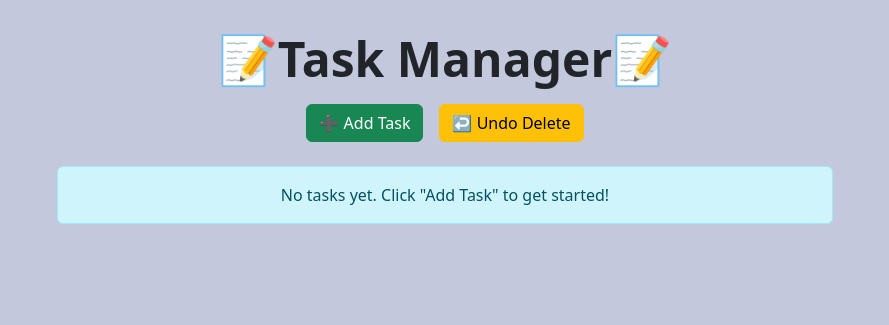
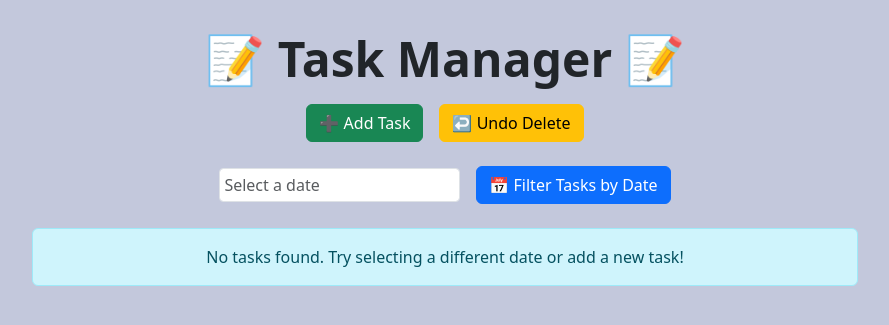
Before and after one commit to SAILATHA-284/Task-Manager, a Flask app: page / in a window 1280 px wide. Shown: the top 325 px of the page, without its empty margins (195-1084 px from the left). Run offline with Flask 3, Linux system fonts and the light colour scheme.

Commit message:
Added filter by date

```diff
--- a/app.py
+++ b/app.py
@@ -1,6 +1,8 @@
 from flask import Flask, render_template,request,redirect,url_for,flash
 from models import db,Task
 from structures import TaskL,Undo,TaskSet,PriorityTaskQueue
+from datetime import datetime
+
 
 app=Flask(__name__)
 app.secret_key="secretsuper123"
@@ -23,8 +25,13 @@ def setup():
         task_set.add(t.title)
 
 @app.route('/')
+@app.route('/')
 def index():
-    tasks = Task.query.all()
+    filter_date = request.args.get('date')
+    if filter_date:
+        tasks = Task.query.filter_by(date=filter_date).all()
+    else:
+        tasks = Task.query.all()
 
     priority_queue.clear()
     for task in tasks:
@@ -33,17 +40,19 @@ def index():
     sorted_tasks = priority_queue.get_all()
     return render_template('index.html', tasks=sorted_tasks)
 
+
 @app.route('/add',methods=['GET','POST'])
 def add_task():
     if request.method=='POST':
         title=request.form['title']
         description=request.form['description']
         priority = request.form['priority']
+        task_date = datetime.strptime(request.form['date'], "%Y-%m-%d").date()
 
         if not task_set.add(title):
             flash("task title must be unique!")
             return redirect(url_for('add_task'))
-        task=Task(title=title,description=description,priority=priority)
+        task=Task(title=title,description=description,priority=priority,date=task_date)
         db.session.add(task)
         db.session.commit()
 
--- a/models.py
+++ b/models.py
@@ -1,4 +1,5 @@
 from flask_sqlalchemy import SQLAlchemy
+from datetime import date
 
 db= SQLAlchemy()
 
@@ -7,6 +8,7 @@ class Task(db.Model):
     title=db.Column(db.String(100),nullable=False)
     description = db.Column(db.Text,nullable=True)
     priority = db.Column(db.String(10), nullable=False, default='Medium')
+    date = db.Column(db.Date, nullable=False, default=date.today)
     def __lt__(self, other):
         priority_order = {"High": 1, "Medium": 2, "Low": 3}
         return priority_order[self.priority] < priority_order[other.priority]
--- a/structures.py
+++ b/structures.py
@@ -9,7 +9,8 @@ class TaskL:
             'id': task.id,
             'title': task.title,
             'description': task.description,
-            'priority': task.priority
+            'priority': task.priority,
+            'date': task.date
         })
 
     def remove(self, task):
@@ -29,7 +30,8 @@ class Undo:
         self.stack.append({
             'title': task.title,
             'description': task.description,
-            'priority': task.priority
+            'priority': task.priority,
+            'date': task.date
         })
 
     def pop(self):
--- a/templates/index.html
+++ b/templates/index.html
@@ -3,15 +3,17 @@
 <head>
     <meta charset="UTF-8">
     <title>Task Manager</title>
-    <!-- Bootstrap CSS CDN -->
+    <!-- Bootstrap CSS & Datepicker -->
     <link href="https://cdn.jsdelivr.net/npm/bootstrap@5.3.0/dist/css/bootstrap.min.css" rel="stylesheet">
+    <link href="https://cdn.jsdelivr.net/npm/bootstrap-datepicker@1.9.0/dist/css/bootstrap-datepicker.min.css" rel="stylesheet">
+
     <style>
         body {
             background-color: #c3c8dc;
             padding-top: 30px;
         }
         .container {
-            max-width: 800px;
+            max-width: 850px;
         }
         .task-card {
             margin-bottom: 15px;
@@ -21,22 +23,35 @@
 <body>
     <div class="container">
         <div class="text-center mb-4">
-            <h1 class="display-5" style="font-weight: bold">📝Task Manager📝</h1>
+            <h1 class="display-5 fw-bold">📝 Task Manager 📝</h1>
             <div class="d-flex justify-content-center gap-3 mt-3">
                 <a href="{{ url_for('add_task') }}" class="btn btn-success">➕ Add Task</a>
                 <a href="{{ url_for('undo_delete') }}" class="btn btn-warning">↩️ Undo Delete</a>
             </div>
         </div>
 
+        <!-- Date Picker Form -->
+        <form method="get" action="{{ url_for('index') }}" class="row g-3 align-items-center justify-content-center mb-4">
+            <div class="col-auto">
+                <input type="text" id="filter-date" name="date" class="form-control datepicker" placeholder="Select a date" value="{{ request.args.get('date', '') }}">
+            </div>
+            <div class="col-auto">
+                <button type="submit" class="btn btn-primary">📅 Filter Tasks by Date</button>
+            </div>
+        </form>
+
         {% if tasks %}
             {% for task in tasks %}
                 <div class="card task-card shadow-sm">
                     <div class="card-body d-flex justify-content-between align-items-center">
                         <div>
-                            <h5 class="card-title mb-1">{{ task.title }}</h5>  <!-- Using dot notation -->
-                            <p class="card-text text-muted mb-0">{{ task.description }}</p>  <!-- Using dot notation -->
-                            <p class="card-text">
-                                <span class="badge bg-secondary">Priority: {{ task.priority }}</span>  <!-- Using dot notation -->
+                            <h5 class="card-title mb-1">{{ task.title }}</h5>
+                            <p class="card-text text-muted mb-0">{{ task.description }}</p>
+                            <p class="card-text mb-1">
+                                <span class="badge bg-secondary">Priority: {{ task.priority }}</span>
+                                {% if task.date %}
+                                    <span class="badge bg-info text-dark">📆 {{ task.date }}</span>
+                                {% endif %}
                             </p>
                         </div>
                         <a href="{{ url_for('delete_task', task_id=task.id) }}" class="btn btn-outline-danger btn-sm">🗑 Delete</a>
@@ -45,12 +60,24 @@
             {% endfor %}
         {% else %}
             <div class="alert alert-info text-center">
-                No tasks yet. Click "Add Task" to get started!
+                No tasks found. Try selecting a different date or add a new task!
             </div>
         {% endif %}
     </div>
 
-    <!-- Bootstrap JS (optional for dropdowns, modals, etc.) -->
+    <!-- Bootstrap JS + Datepicker JS -->
     <script src="https://cdn.jsdelivr.net/npm/bootstrap@5.3.0/dist/js/bootstrap.bundle.min.js"></script>
+    <script src="https://cdn.jsdelivr.net/npm/bootstrap-datepicker@1.9.0/dist/js/bootstrap-datepicker.min.js"></script>
+
+    <script>
+        // Initialize datepicker
+        document.addEventListener("DOMContentLoaded", function () {
+            $('.datepicker').datepicker({
+                format: 'yyyy-mm-dd',
+                autoclose: true,
+                todayHighlight: true
+            });
+        });
+    </script>
 </body>
 </html>
```
Also changed, not shown: templates/add_task.html (+18 -2 lines).
